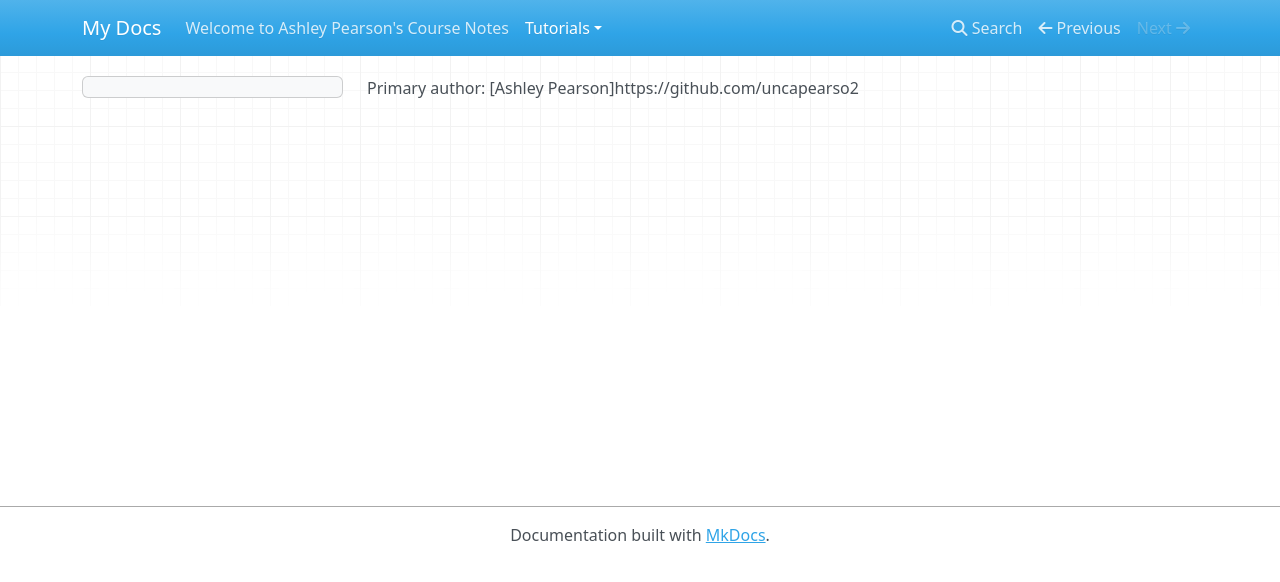
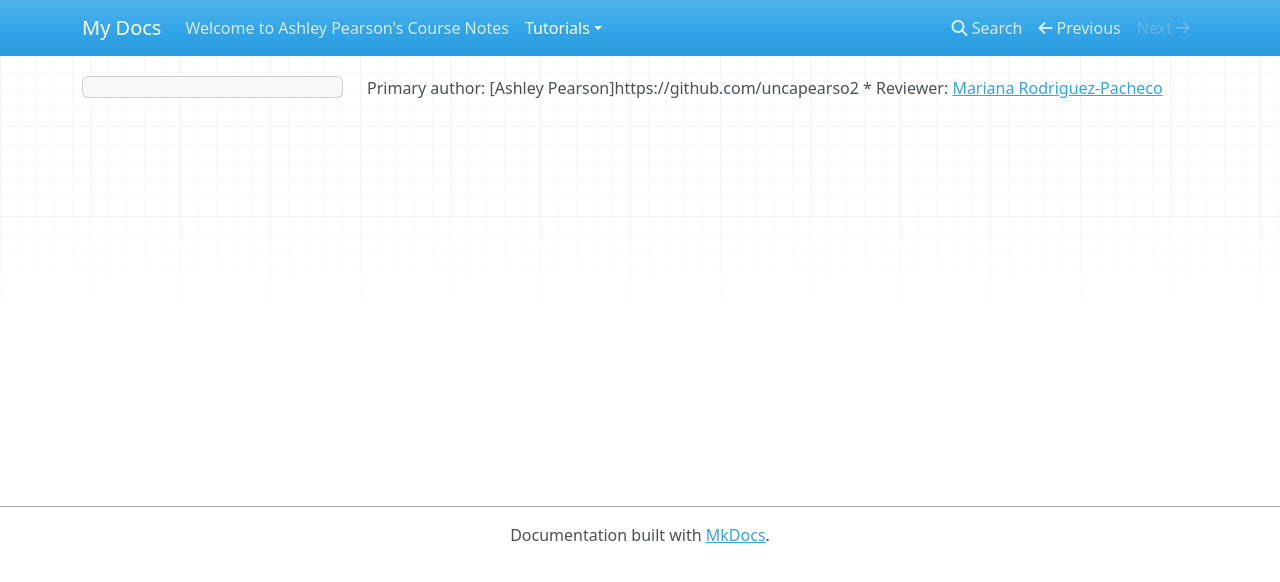
Before and after one commit to uncapearso2/comp423-course-notes, an MkDocs documentation site: the page built from docs/tutorials/rust-setup.md, in a window 1280 px wide. Shown: the top 582 px of the page. Built offline with MkDocs 1.6.1, drawn with Linux system fonts in a browser that asks for light colours; nearby versions of some CDN libraries.

Commit message:
Mariana's changes to Ashley's rust-setup

```diff
--- a/docs/tutorials/rust-setup.md
+++ b/docs/tutorials/rust-setup.md
@@ -1 +1,2 @@
 Primary author: [Ashley Pearson]https://github.com/uncapearso2
+* Reviewer: [Mariana Rodriguez-Pacheco](http://github.com/marianarp754)
```
